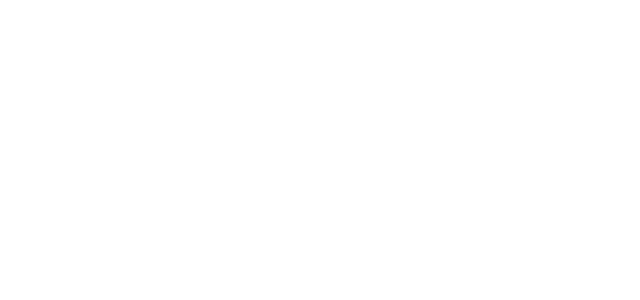
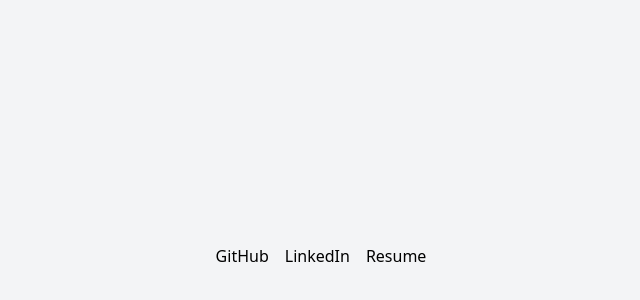
Before and after one commit to reichman2/portfolio, a Next.js app: page / in a window 1280 px wide. Shown: the part 2836-3136 px from the top of the page, without its empty margins (319-959 px from the left). Before the commit the page ends 2736 px from the top, so only its background shows below. Built offline with nearby package versions, Linux system fonts and the light colour scheme.

Commit message:
Some footer "base"

```diff
--- a/src/components/Footer.tsx
+++ b/src/components/Footer.tsx
@@ -1,11 +1,19 @@
-export interface FooterProps {
+import Link from "next/link";
 
-}
 
-const Footer: React.FC<FooterProps> = () => {
+const Footer: React.FC<{}> = () => {
+  const socialSpanClassNames = "mx-2 transition-all transform hover:text-teal-600";
+
   return (
-    <footer>
-
+    <footer className="h-screen-1/2 bg-gray-100 flex flex-col">
+      <div className="flex-grow"></div>
+      <div className="flex mb-8">
+        <div className="flex m-auto justify-between">
+          <a href="https://github.com/reichman2"><span className={ socialSpanClassNames }>GitHub</span></a>
+          <a href="https://linkedin.com/in/brianwreich"><span className={ socialSpanClassNames }>LinkedIn</span></a>
+          <Link href="/Brian%20Reich%20-%20Resume.pdf"><span className={ `${socialSpanClassNames} cursor-pointer` }>Resume</span></Link>
+        </div>
+      </div>
     </footer>
   );
 }
```
